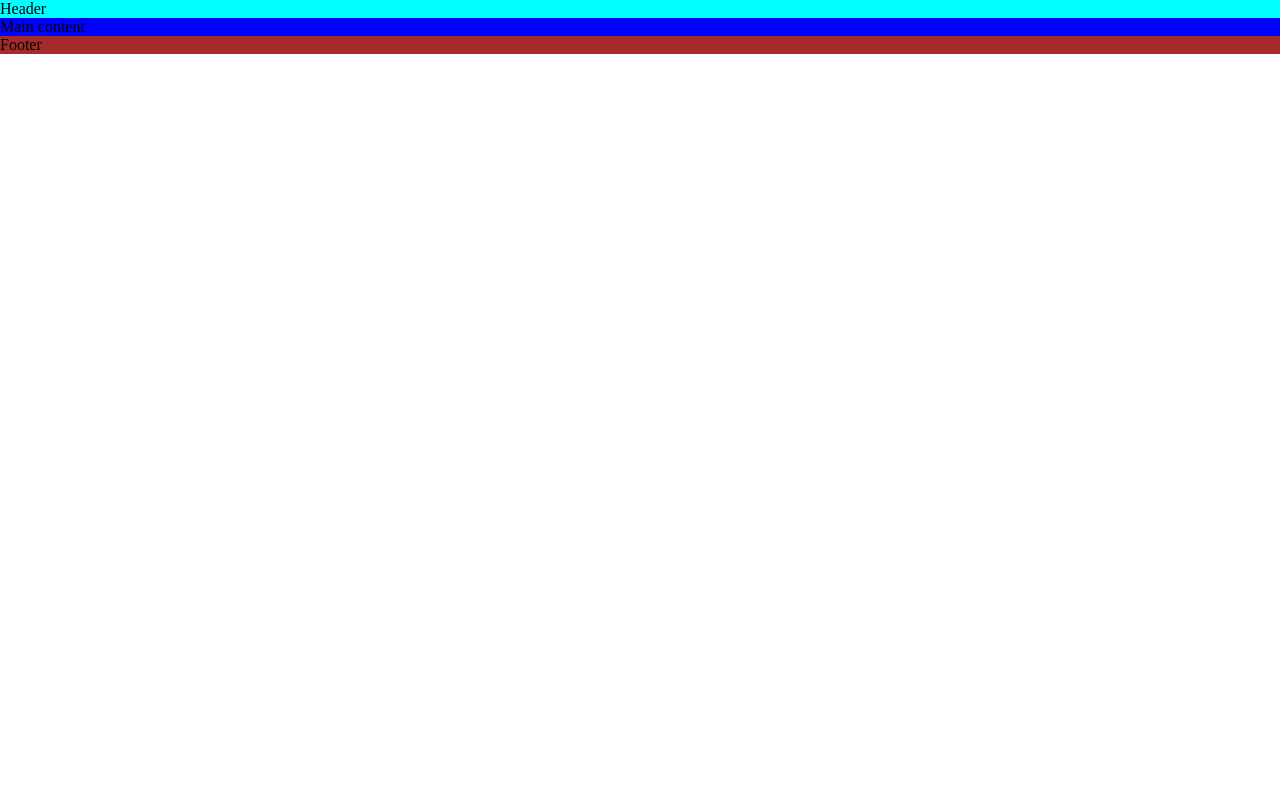
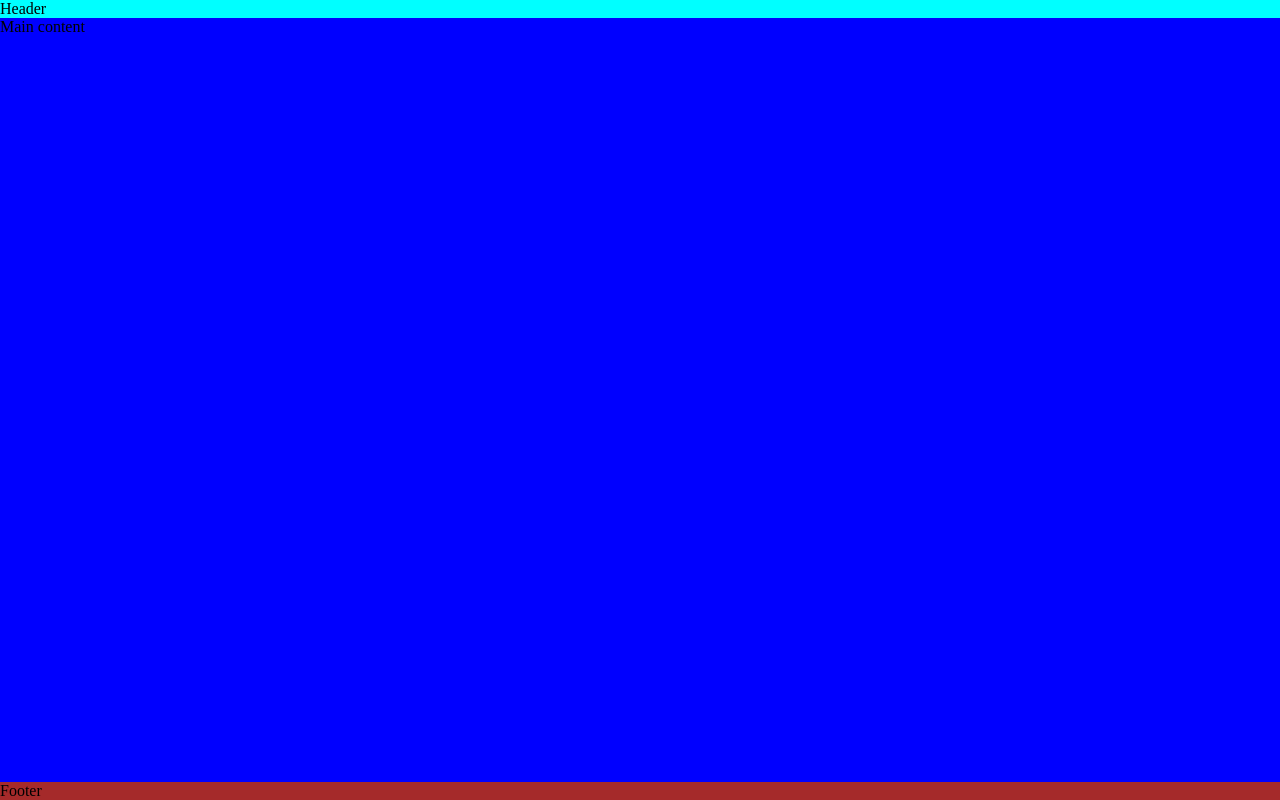
Before and after one commit to Diane-4P/always-healthy, a plain HTML site: page index.html in a window 1280 px wide. Drawn offline with Linux system fonts and the light colour scheme.

Commit message:
Push footer down using flex styles

```diff
--- a/assets/css/style.css
+++ b/assets/css/style.css
@@ -3,6 +3,15 @@
     padding: 0;
     margin: 0;
     box-sizing: border-box;
+}
+
+/* General styles */
+body {
+    min-height: 100vh;
+    display: flex;
+    flex-direction: column;
+    /* Generic project styles */
+    color: black;
 }
 
 /* Header */
@@ -13,6 +22,8 @@ header {
 /* Main Content */
 main {
     background-color: blue;
+    /* Enlarge main element to push down footer */
+    flex: 1 0 auto;
 }
 
 /* Footer */
```
